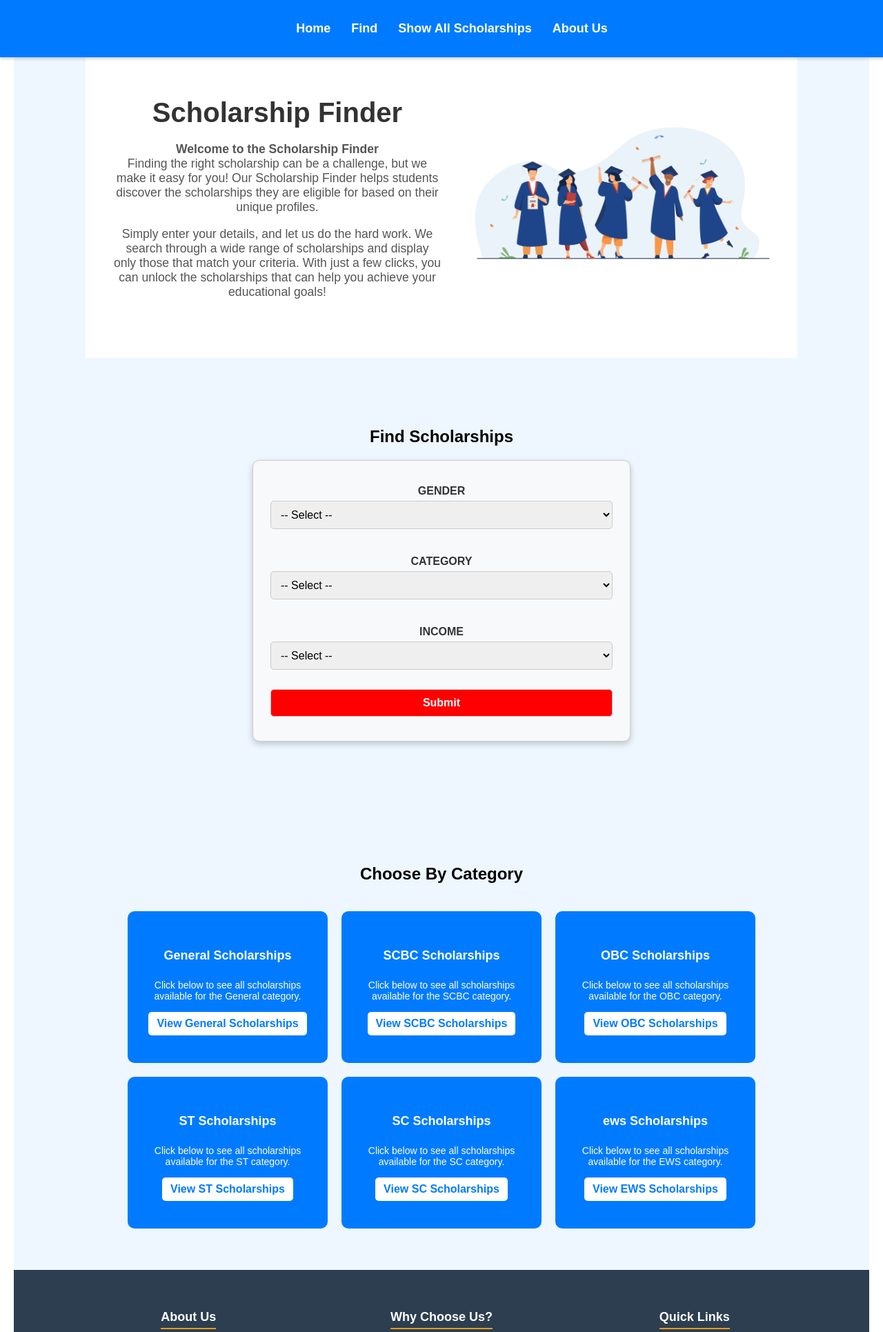
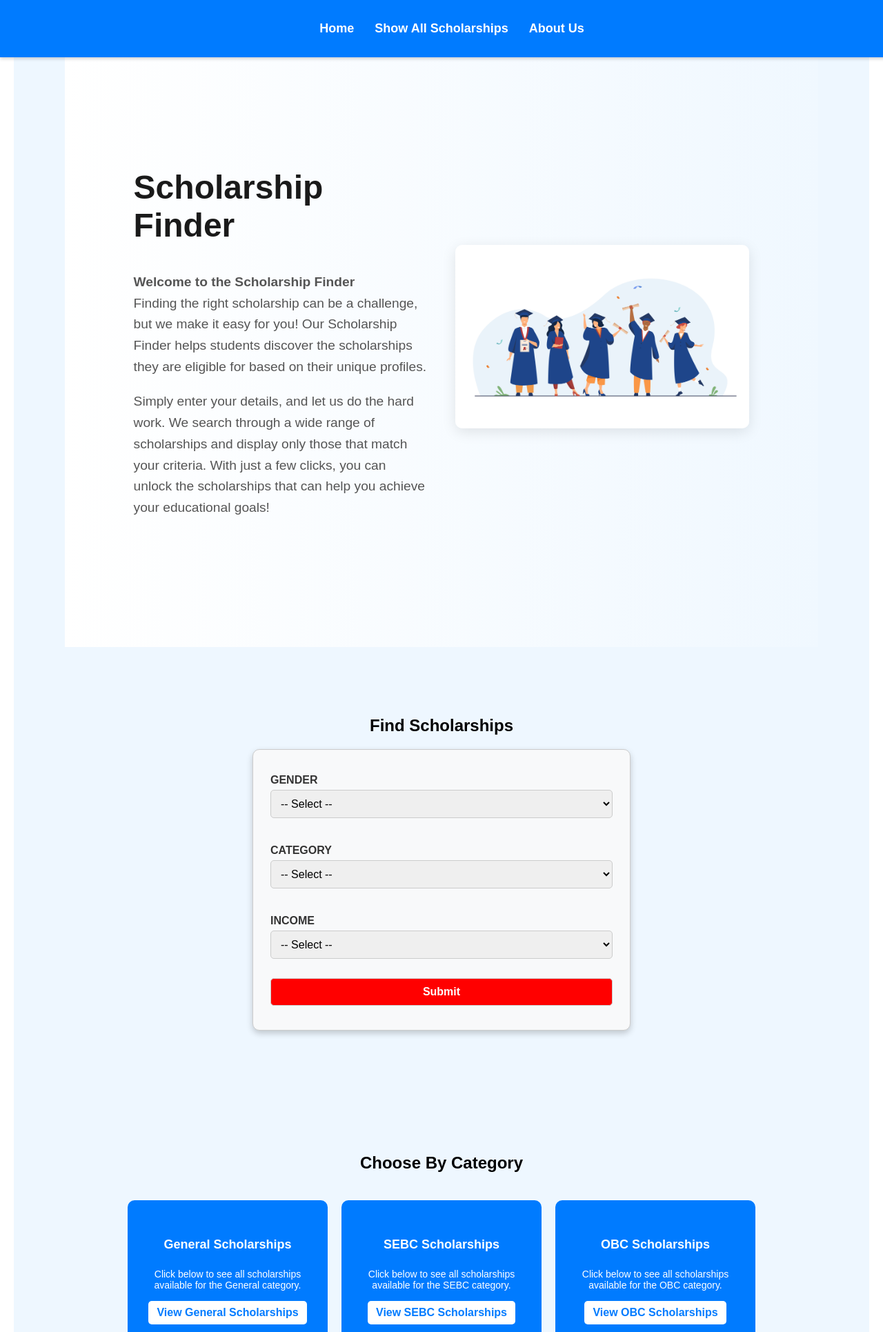
Before and after one commit to ShraddhaP0501/ScholarshipFinder, a Flask app: page / in a window 1280 px wide. Shown: the top 1931 px of the page at 69% size. Run offline with Flask 3, Linux system fonts and the light colour scheme.

Commit message:
final changes

```diff
--- a/app.py
+++ b/app.py
@@ -53,7 +53,6 @@ def findscholarship():
     return render_template("home.html", scholarships=scholarships)
 
 
-
 @app.route("/allscholarships", methods=["GET"])
 def allscholarships():
     try:
@@ -98,18 +97,18 @@ def general_scholarships():
 
 
 # Route to display SEBC scholarships
-@app.route("/scbc-scholarships")
-def scbc_scholarships():
+@app.route("/sebc-scholarships")
+def sebc_scholarships():
     try:
         conn = getdatabase()
         cursor = conn.cursor()
         cursor.execute(
-            "SELECT DISTINCT ScholarshipName, Details, Eligibility FROM scholarships WHERE category = 'scbc'"
+            "SELECT DISTINCT ScholarshipName, Details, Eligibility FROM scholarships WHERE category = 'sebc'"
         )
         scholarships = cursor.fetchall()
         cursor.close()
         conn.close()
-        return render_template("scbc_scholarship.html", scholarships=scholarships)
+        return render_template("sebc_scholarship.html", scholarships=scholarships)
     except Exception as e:
         print(e)
         return "Error fetching SEBC scholarships"
--- a/static/style.css
+++ b/static/style.css
@@ -70,6 +70,7 @@ label {
     margin: 10px 0 5px;
     font-weight: bold;
     color: #333;
+    text-align: left;
 }
 
 select,
@@ -278,68 +279,82 @@ main {
 
 /* Home Section */
 #home {
-    background-color: #ffffff;
-    padding: 50px 20px;
+    background: linear-gradient(to right, #ffffff, #f0f8ff);
+    /* Subtle gradient */
+    height: 100vh;
+    /* Full-screen height */
+    display: flex;
+    align-items: center;
+    justify-content: center;
+    text-align: left;
+    /* Align text to left */
+    padding: 50px;
 }
 
+/* Home Container */
 .home-container {
     display: flex;
-    flex-direction: row;
+    max-width: 1200px;
+    width: 90%;
     align-items: center;
-    justify-content: space-between;
-    max-width: 1200px;
-    margin: 0 auto;
+    gap: 40px;
 }
 
-/* Text Box */
+/* Text Box Styling */
 .text-box {
     flex: 1;
-    padding: 20px;
+    max-width: 600px;
 }
 
 .text-box h1 {
-    font-size: 2.5em;
-    color: #333;
+    font-size: 3rem;
+    font-weight: bold;
+    color: #1a1a1a;
+}
+
+.text-box p {
+    font-size: 1.2rem;
+    color: #555;
+    line-height: 1.6;
     margin-bottom: 20px;
 }
 
-.text-box p {
-    font-size: 1.1em;
-    color: #555;
-    margin-bottom: 15px;
-}
-
-/* Image Container */
+/* Image Styling */
 .image-container {
     flex: 1;
     display: flex;
     justify-content: center;
-    align-items: center;
 }
 
 .image-container img {
     max-width: 100%;
     height: auto;
-    border-radius: 8px;
+    border-radius: 10px;
+    box-shadow: 0px 5px 20px rgba(0, 0, 0, 0.1);
 }
 
 /* Responsive Design */
 @media (max-width: 768px) {
+    #home {
+        height: auto;
+        padding: 30px;
+    }
+
     .home-container {
         flex-direction: column;
         text-align: center;
+        gap: 20px;
     }
 
-    .text-box {
-        margin-bottom: 20px;
+    .text-box h1 {
+        font-size: 2.5rem;
     }
 
-    .nav-links {
-        flex-direction: column;
-        align-items: center;
+    .text-box p {
+        font-size: 1rem;
     }
 
-    .nav-links li {
-        margin: 10px 0;
+    .image-container img {
+        max-width: 90%;
     }
 }
--- a/templates/base.html
+++ b/templates/base.html
@@ -13,7 +13,7 @@
     <nav class="navbar">
         <ul class="nav-links">
             <li><a href="/">Home</a></li>
-            <li><a href="/find">Find</a></li>
+            <!--<li><a href="/find">Find</a></li>-->
             <li><a href="/allscholarships">Show All Scholarships</a></li>
             <li><a href="#about">About Us</a></li>
         </ul>
--- a/templates/home.html
+++ b/templates/home.html
@@ -27,7 +27,7 @@
 
 <!--Find Scholarship-->
 <section id="find">
-    <h2 id="find">Find Scholarships</h2>
+    <h2>Find Scholarships</h2>
     <form action="/find" method="POST">
         <label for="gender">GENDER</label>
         <select id="gender" name="gender" required>
@@ -41,7 +41,7 @@
         <select id="category" name="category" required>
             <option value="">-- Select --</option>
             <option value="general">General</option>
-            <option value="scbc">SCBC</option>
+            <option value="sebc">SEBC</option>
             <option value="obc">OBC</option>
             <option value="st">ST</option>
             <option value="sc">SC</option>
@@ -88,10 +88,10 @@
         </tbody>
     </table>
 
-{% elif scholarships is not none and request.args %}
+    {% elif scholarships is not none and request.args %}
     <!-- This ensures "No scholarships found" only appears when a search has been made -->
     <p>No scholarships found matching your criteria.</p>
-{% endif %}
+    {% endif %}
 
 </section>
 
@@ -105,9 +105,9 @@
             <a href="{{ url_for('general_scholarships') }}" class="btn">View General Scholarships</a>
         </div>
         <div class="scholarship-box">
-            <h2>SCBC Scholarships</h2>
-            <p>Click below to see all scholarships available for the SCBC category.</p>
-            <a href="{{ url_for('scbc_scholarships') }}" class="btn">View SCBC Scholarships</a>
+            <h2>SEBC Scholarships</h2>
+            <p>Click below to see all scholarships available for the SEBC category.</p>
+            <a href="{{ url_for('sebc_scholarships') }}" class="btn">View SEBC Scholarships</a>
         </div>
         <div class="scholarship-box">
             <h2>OBC Scholarships</h2>
```
Also changed, not shown: templates/ews_scholarship.html (+7 -14 lines), templates/general_scholarship.html (+7 -14 lines), templates/obc_scholarship.html (+7 -14 lines), templates/sc_scholarship.html (+7 -14 lines), templates/sebc_scholarship.html (renamed from templates/scbc_scholarship.html, +7 -14 lines), templates/st_scholarship.html (+7 -14 lines).
